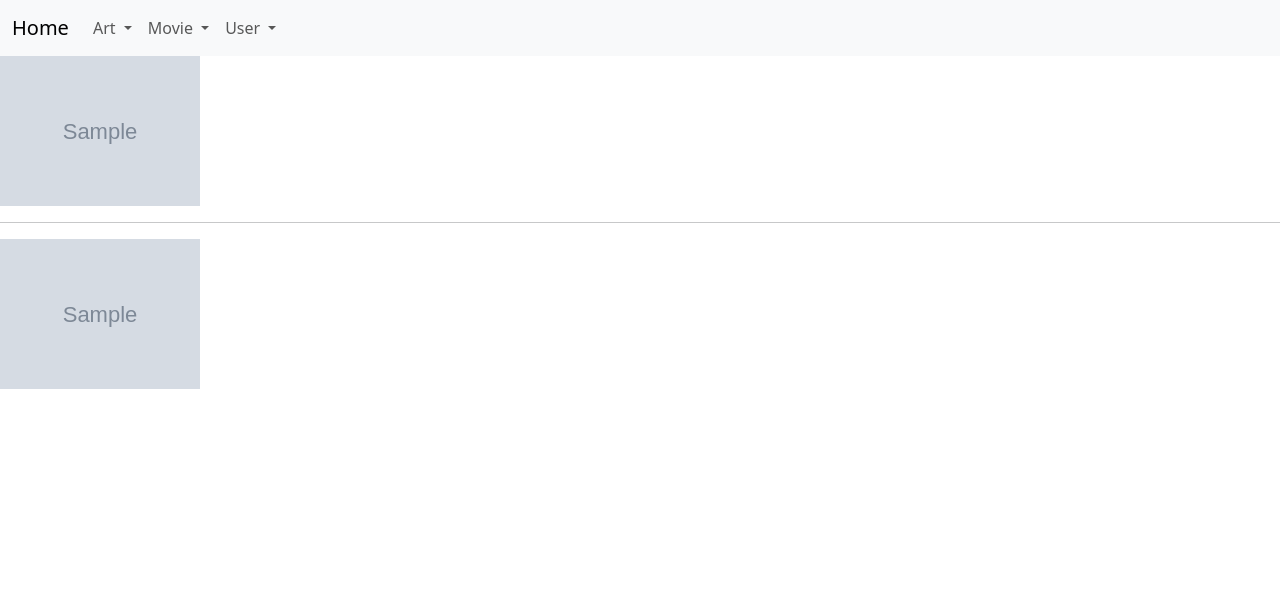
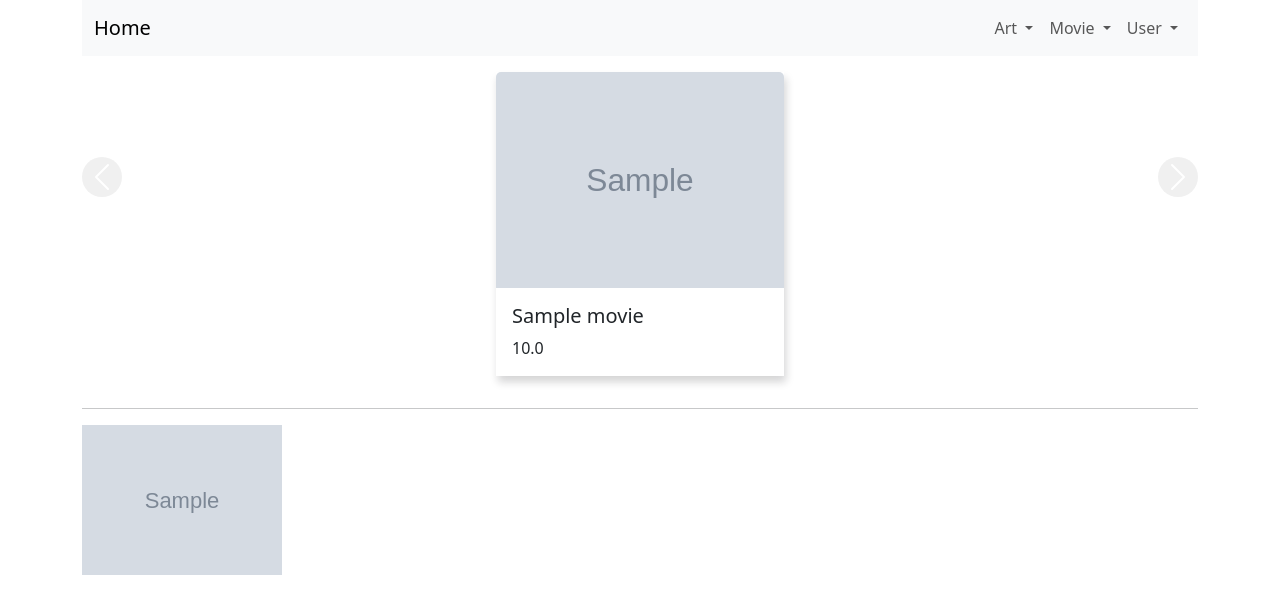
Before and after one commit to Dev-nenda/Django_Web_Project, a Django app: page /home/ in a window 1280 px wide. Shown: the top 614 px of the page. Run offline with Django 4.2, Linux system fonts and the light colour scheme; tables that the repository leaves empty hold one stand-in row (values such as "Sample post"); grey boxes marked "Sample" are stand-in pictures; some libraries are stand-ins or nearby versions.

Commit message:
hompage_css

```diff
--- a/home/templates/home/home.html
+++ b/home/templates/home/home.html
@@ -1,11 +1,104 @@
 {% extends 'base.html' %}
 
+{% block style %}
+<style>
+    .cards-wrapper {
+        display: flex;
+        justify-content: center;
+      }
+      .card img {
+        max-width: 100%;
+        max-height: 100%;
+      }
+      .card {
+        margin: 0 0.5em;
+        box-shadow: 2px 6px 8px 0 rgba(22, 22, 26, 0.18);
+        border: none;
+        border-radius: 0;
+      }
+      .carousel-inner {
+        padding: 1em;
+      }
+      .carousel-control-prev,
+      .carousel-control-next {
+        background-color: #e1e1e1;
+        width: 5vh;
+        height: 5vh;
+        border-radius: 50%;
+        top: 30%;
+      }
+</style>
+{% endblock style %}
+
+
+
+
 {% block content %}
+
+
+    <div id="carouselExample" class="carousel slide" >
+
+        <div class="carousel-inner">
+
             {% for movie in movies %}
             {% if movie.on_showing == True %}
-        <a href="{% url 'movie:movie_detail' movie.pk %}"> <img src="{{movie.poster}}" alt="poster" width="200px"></a>
+            <div class="carousel-item">
+                    <div class = 'cards-wrapper'>
+                        <div class="card" style="width: 18rem;">
+                            <a href="{% url 'movie:movie_detail' movie.pk %}"><img src="{{movie.poster}}" class="card-img-top" alt="poster"></a>
+                            <div class="card-body">
+                                <h5 class="card-title">{{movie.title}}</h5>
+                                <p class="card-text">{{movie.score}}</p>
+                            </div>
+                        </a>
+                    </div>
+                </div>
+            </div>
             {% endif %}
             {% endfor %}
+
+        </div>
+
+        <button class="carousel-control-prev" type="button" data-bs-target="#carouselExample" data-bs-slide="prev">
+          <span class="carousel-control-prev-icon" aria-hidden="true"></span>
+          <span class="visually-hidden">Previous</span>
+        </button>
+        <button class="carousel-control-next" type="button" data-bs-target="#carouselExample" data-bs-slide="next">
+          <span class="carousel-control-next-icon" aria-hidden="true"></span>
+          <span class="visually-hidden">Next</span>
+        </button>
+      </div>
+
+
+    {% comment %} <div id="carouselExampleControls" class="carousel slide" data-bs-ride="carousel">
+        <div class="carousel-inner">
+            <div class="carousel-item active">
+                <div class = "cards-wrapper">
+                {% for movie in movies %}
+                {% if movie.on_showing == True %}
+                    <div class="col-sm-3">
+                        <div class="card" style="width: 18rem;">
+                            <a href="{% url 'movie:movie_detail' movie.pk %}"><img src="{{movie.poster}}" class="card-img-top" alt="poster"></a>
+                            <div class="card-body">
+                                <h5 class="card-title">{{movie.title}}</h5>
+                                <p class="card-text">{{movie.score}}</p>
+                            </div>
+                        </div>
+                    </div>
+                {% endif %}
+                {% endfor %}
+                </div>
+            </div>
+            <button class="carousel-control-prev" type="button" data-bs-target="#carouselExampleControls" data-bs-slide="prev">
+                <span class="carousel-control-prev-icon" aria-hidden="true"></span>
+                <span class="visually-hidden">Previous</span>
+            </button>
+            <button class="carousel-control-next" type="button" data-bs-target="#carouselExampleControls" data-bs-slide="next">
+                <span class="carousel-control-next-icon" aria-hidden="true"></span>
+                <span class="visually-hidden">Next</span>
+            </button>
+        </div>
+    </div>  {% endcomment %}
 
     <hr>
 
@@ -13,4 +106,13 @@
     <a href="{% url 'exhibition:exhibition_detail' exhibition.pk %}"><img src="{{exhibition.poster}}" alt="poster" width="200"></a>
     {% endfor %}
 
+
 {% endblock content %}
+
+{% block script %}
+<script>
+    const carouselItems = document.querySelectorAll('.carousel-item');
+    carouselItems[0].classList.add('active')
+</script>
+
+{% endblock script %}
--- a/templates/base.html
+++ b/templates/base.html
@@ -6,12 +6,17 @@
     <title>Document</title>
     <link href="https://cdn.jsdelivr.net/npm/bootstrap@5.3.0/dist/css/bootstrap.min.css" rel="stylesheet" integrity="sha384-9ndCyUaIbzAi2FUVXJi0CjmCapSmO7SnpJef0486qhLnuZ2cdeRhO02iuK6FUUVM" crossorigin="anonymous">
     <link rel="stylesheet" href="https://cdn.jsdelivr.net/npm/bootstrap-icons@1.10.5/font/bootstrap-icons.css">
+    {% block style %}{% endblock style %}
+
 </head>
 <body>
     {% include 'base_nav.html' %}
+    <div class ='container'>
 
-    {% block content %}
-    {% endblock content %}
+        {% block content %}
+        {% endblock content %}
+    </div>
     <script src="https://cdn.jsdelivr.net/npm/bootstrap@5.3.0/dist/js/bootstrap.bundle.min.js" integrity="sha384-geWF76RCwLtnZ8qwWowPQNguL3RmwHVBC9FhGdlKrxdiJJigb/j/68SIy3Te4Bkz" crossorigin="anonymous"></script>
+    {% block script %}{% endblock script %}
 </body>
 </html>
--- a/templates/base_nav.html
+++ b/templates/base_nav.html
@@ -1,10 +1,13 @@
+<div class= 'container'>
+
   <nav class="navbar navbar-expand-lg navbar-light bg-light">
     <div class="container-fluid">
       <a class="navbar-brand" href="{% url 'home:home' %}">Home</a>
       <button class="navbar-toggler" type="button" data-bs-toggle="collapse" data-bs-target="#navbarNavDropdown" aria-controls="navbarNavDropdown" aria-expanded="false" aria-label="Toggle navigation">
         <span class="navbar-toggler-icon"></span>
       </button>
-      <div class="collapse navbar-collapse" id="navbarNavDropdown">
+
+      <div class="collapse navbar-collapse d-flex justify-content-end" id="navbarNavDropdown">
         <ul class="navbar-nav">
           <li class="nav-item dropdown">
             <a class="nav-link dropdown-toggle" href="#" id="navbarDropdownMenuLink" role="button" data-bs-toggle="dropdown" aria-expanded="false">
@@ -67,3 +70,4 @@
         </div>
       </div>
     </nav>
+  </div>
```
Lines whose indentation alone changed are shown as unchanged.
